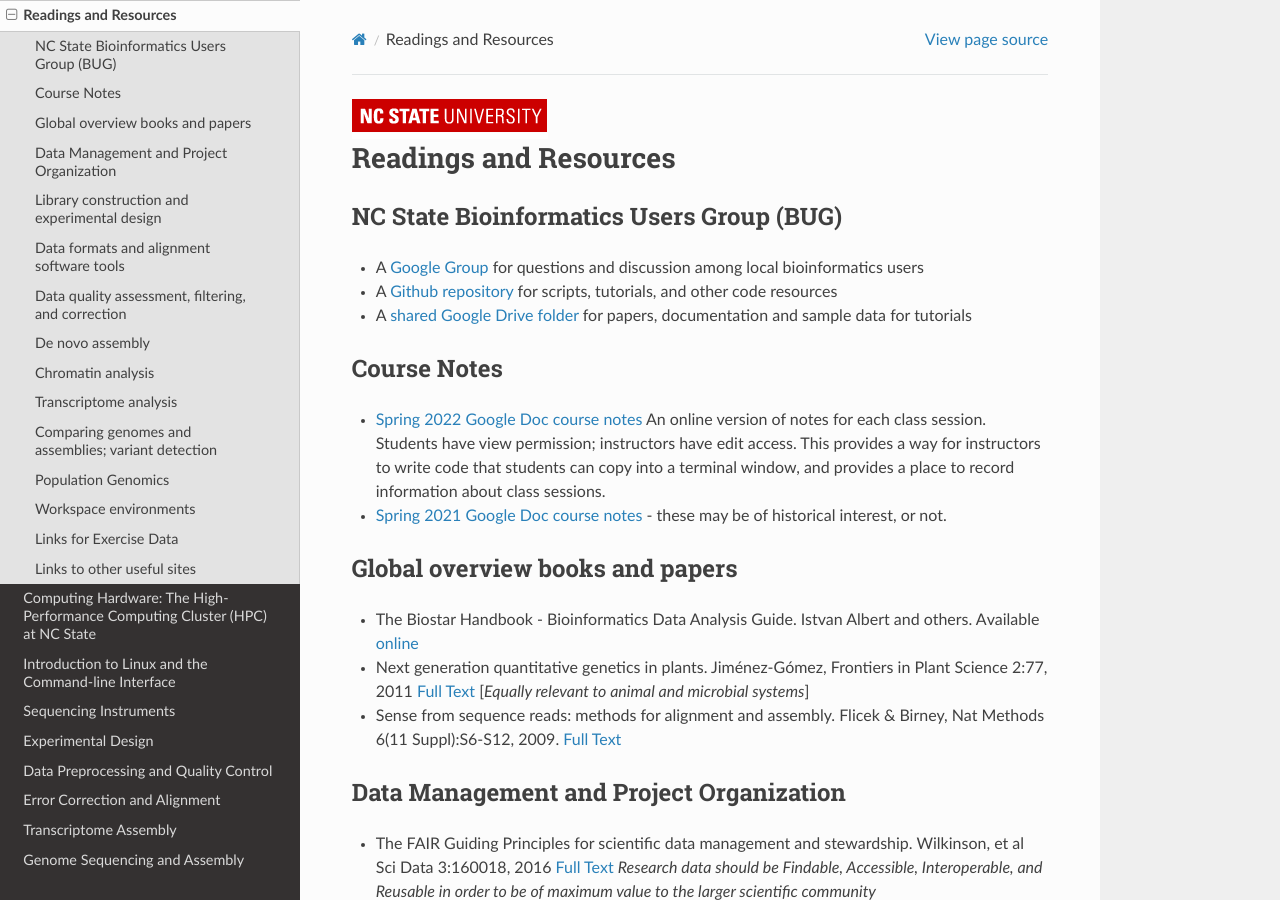
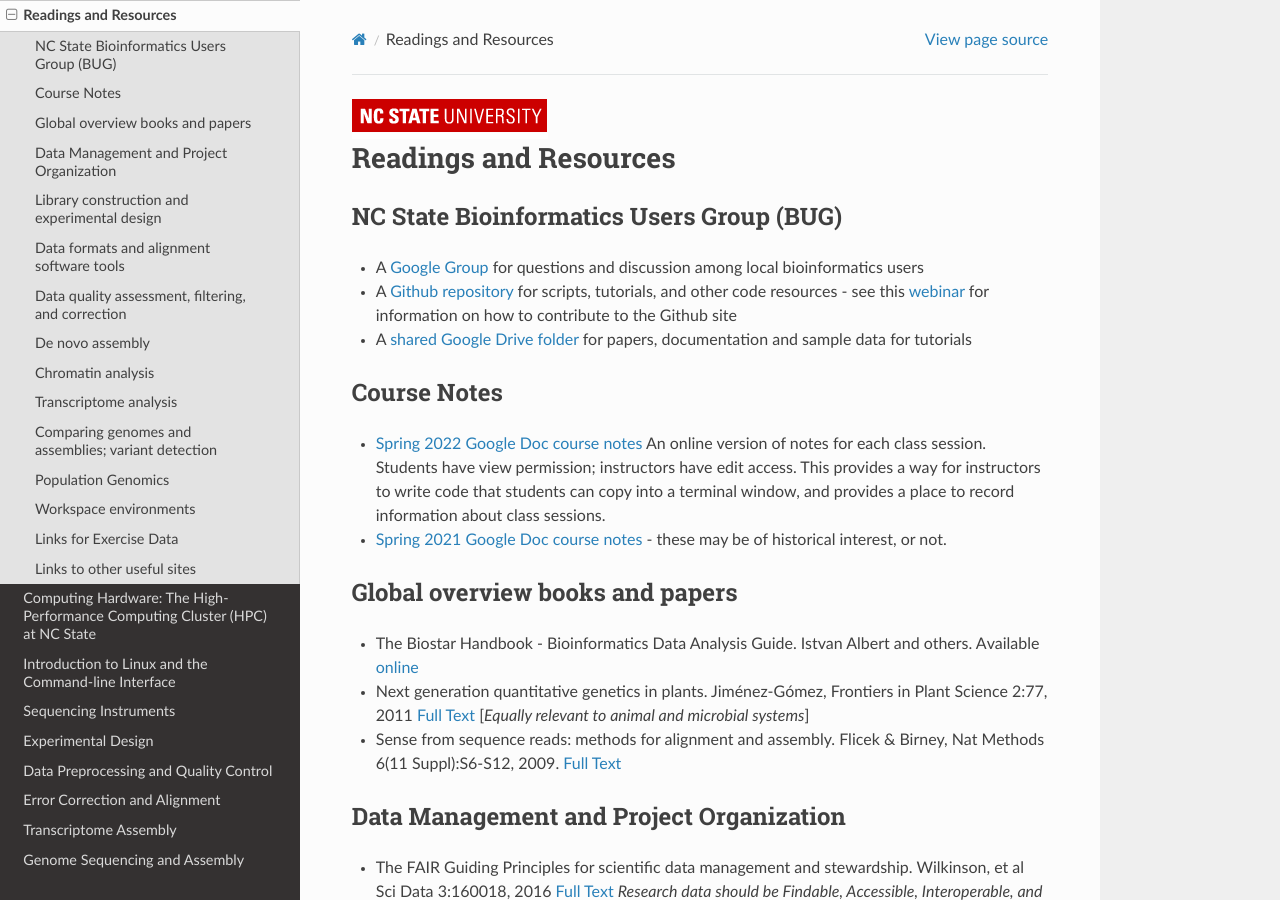
Before and after one commit to rwhetten/DeepSeqAnalysis, a Sphinx documentation site: the page built from docs/source/readings.rst, in a window 1280 px wide and 900 px high. Built offline with Sphinx 7.4.7 and the Read the Docs theme 2.0.0, drawn with Linux system fonts in a browser that asks for light colours.

Commit message:
Update readings.rst
Update links

```diff
--- a/docs/source/readings.rst
+++ b/docs/source/readings.rst
@@ -9,7 +9,7 @@
 **************************
 
 + A `Google Group <https://groups.google.com/a/ncsu.edu/g/group-bioinformatics-users>`_ for questions and discussion among local bioinformatics users
-+ A `Github repository <https://github.ncsu.edu/lllowe/BioinformaticsUsersGroup>`_ for scripts, tutorials, and other code resources
++ A `Github repository <https://github.ncsu.edu/lllowe/BioinformaticsUsersGroup>`_ for scripts, tutorials, and other code resources - see this `webinar <https://sites.google.com/ncsu.edu/bug/bug-seminars#h.u8o28xd7apzj>`_ for information on how to contribute to the Github site
 + A `shared Google Drive folder <https://drive.google.com/drive/folders/0AC1DHkNrcTEnUk9PVA>`_ for papers, documentation and sample data for tutorials
 
 Course Notes
```
